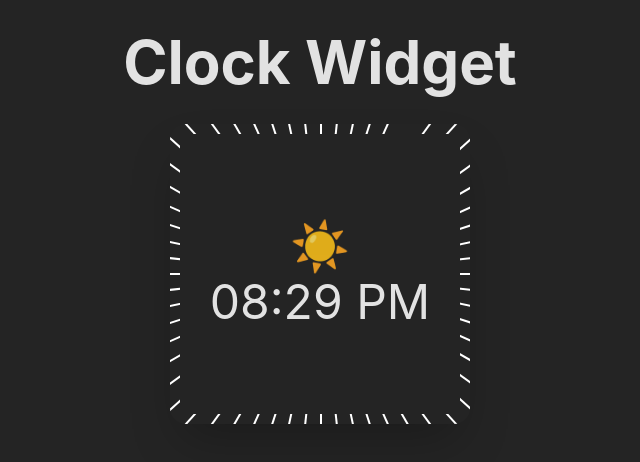
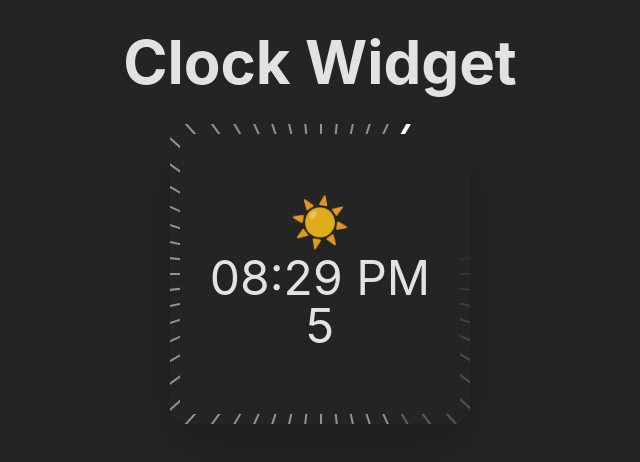
Before and after one commit to saldanaj97/widget-sandbox, a React (Vite) app: page / in a window 1280 px wide. Shown: the top 462 px of the page, without its empty margins (320-960 px from the left). Built offline with nearby package versions, Linux system fonts and the light colour scheme.

Commit message:
adjust opacity calculation for tick marks to improve visibility

```diff
--- a/src/Clock.tsx
+++ b/src/Clock.tsx
@@ -10,32 +10,11 @@ export const Clock = () => {
     return () => clearInterval(timer);
   }, []);
 
-  const SecondTickMarks = () => {
-    const current_second = date.getSeconds();
-
   return (
-      <div className="relative h-full w-full">
-        {Array.from({ length: 60 }).map((_, i) => (
-          <div
-            key={i}
-            className={`{} absolute top-0 left-1/2 h-[300px] w-0.5 ${i === current_second ? "bg-transparent" : "bg-white"}`}
-            style={{
-              transform: `rotate(${i * 6}deg) translateY(-145px)`,
-              transformOrigin: "center",
-            }}
-          />
-        ))}
-      </div>
-    );
-  };
-
-  return (
-    <>
-      {/* Widget container */}
     <div className="relative h-[300px] w-[300px] overflow-hidden rounded-2xl shadow-2xl">
       {/* Background layer with tick marks */}
       <div className="absolute inset-0">
-          <SecondTickMarks />
+        <SecondTickMarks currentSecond={date.getSeconds()} />
       </div>
       {/* Time and emoji container */}
       <div className="absolute inset-0 m-2.5 flex flex-col items-center justify-center gap-2 bg-[#242424]">
@@ -48,10 +27,50 @@ export const Clock = () => {
               hour: "2-digit",
               minute: "2-digit",
             })}
+            <p>{date.getSeconds()}</p>
           </p>
         </div>
       </div>
     </div>
-    </>
   );
 };
+
+const SecondTickMarks = ({ currentSecond }: { currentSecond: number }) => {
+  return (
+    <div className="relative h-full w-full">
+      {Array.from({ length: 60 }).map((_, i) => {
+        const diff = (i - currentSecond + 60) % 60; // Distance from current second
+        const isInRange = diff <= 20; // Keep more ticks in range
+
+        // Calculate opacity based on distance from current second
+        let opacity;
+        if (diff === 0) {
+          // Highlight the current second
+          opacity = 1;
+        } else if (diff < 2) {
+          // Hide marks that are immediately in front
+          opacity = 0;
+        } else {
+          // Fade in the marks beyond
+          opacity = Math.min(0.05 + (diff - 8) * 0.04, 1);
+        }
+
+        return (
+          <div
+            key={i}
+            className={`absolute top-0 left-1/2 h-[300px] transition-all duration-700 ease-in-out ${
+              i === currentSecond
+                ? "w-1 bg-white opacity-100"
+                : "w-0.5 bg-white/50"
+            }`}
+            style={{
+              transform: `rotate(${i * 6}deg) translateY(-145px)`,
+              transformOrigin: "center",
+              opacity: isInRange ? Math.max(opacity, 0) : 1, // Ensure it fades outside the range
+            }}
+          />
+        );
+      })}
+    </div>
+  );
+};
```
Lines whose indentation alone changed are shown as unchanged.
